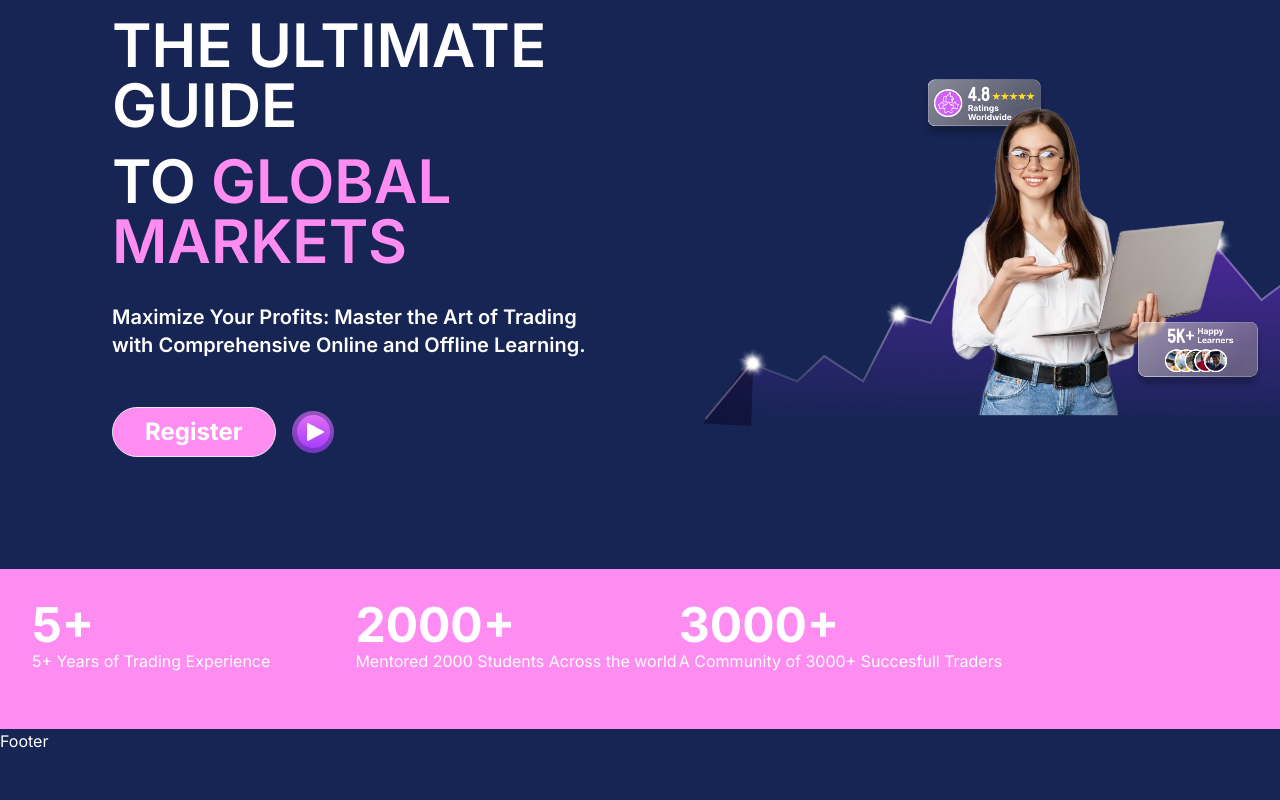
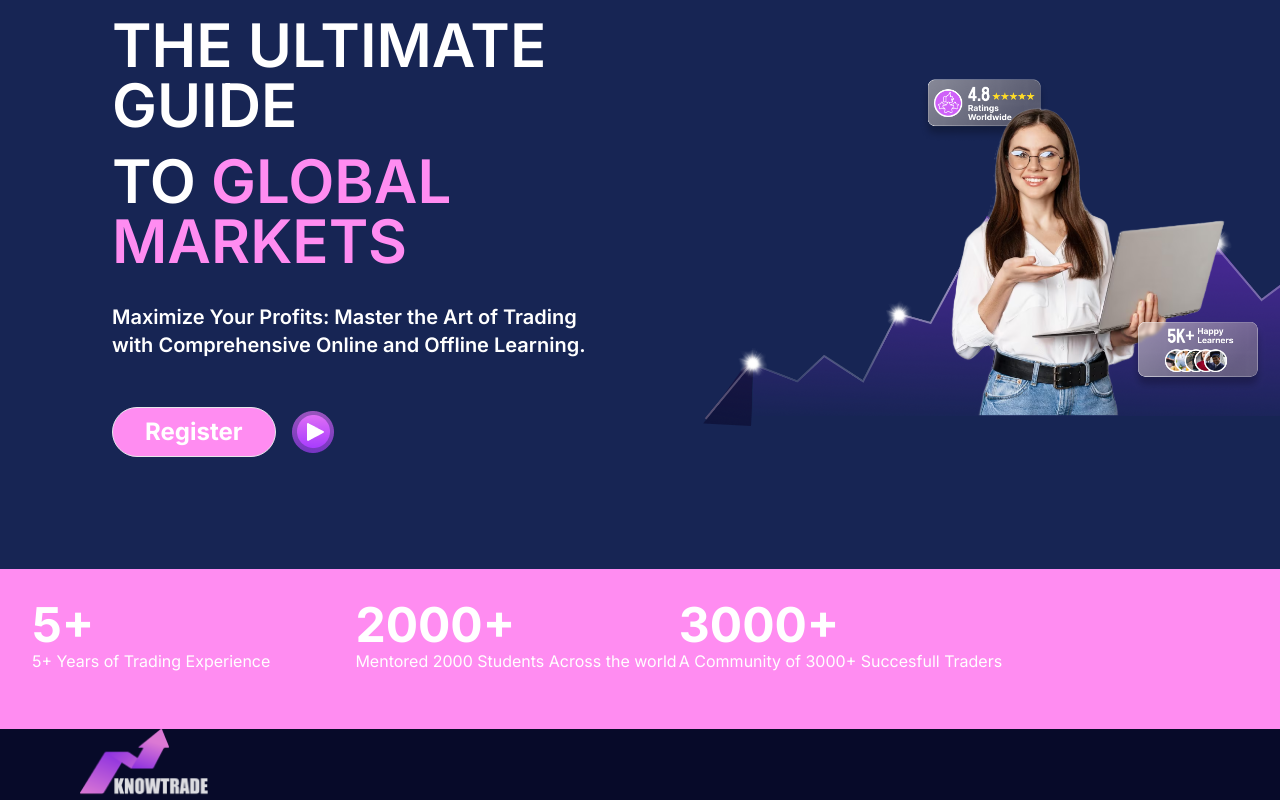
Before and after one commit to mansisuresh8/know-trade, a Next.js app: page / in a window 1280 px wide. Shown: the part 199-999 px from the top of the page. Before the commit the page ends 952 px from the top, so only its background shows below. Built offline with nearby package versions, Linux system fonts and the light colour scheme.

Commit message:
footer start

```diff
--- a/src/app/about/page.jsx
+++ b/src/app/about/page.jsx
@@ -1,7 +1,9 @@
-import React from "react";
+import React from 'react'
 
-const About = () => {
-  return <div>About</div>;
-};
+const page = () => {
+  return (
+    <div>page</div>
+  )
+}
 
-export default About;
+export default page
--- a/src/app/page.jsx
+++ b/src/app/page.jsx
@@ -1,4 +1,5 @@
 import HomePage from "@/components/home/HomePage";
+
 
 export default function Home() {
   return (
--- a/src/components/Footer.jsx
+++ b/src/components/Footer.jsx
@@ -1,9 +1,22 @@
-import React from 'react'
+import React from "react";
+import Image from "next/image";
+import Link from "next/link";
 
 const Footer = () => {
   return (
-    <div>Footer</div>
-  )
-}
+    <div className="bg-[#070A29] px-20">
+      <Link href={"/"}>
+        <div className="w-32">
+          <Image
+            src={"/images/header/header-logo.png"}
+            height={50}
+            width={200}
+            className="object-contain w-full"
+          />
+        </div>
+      </Link>
+    </div>
+  );
+};
 
-export default Footer
+export default Footer;
```
